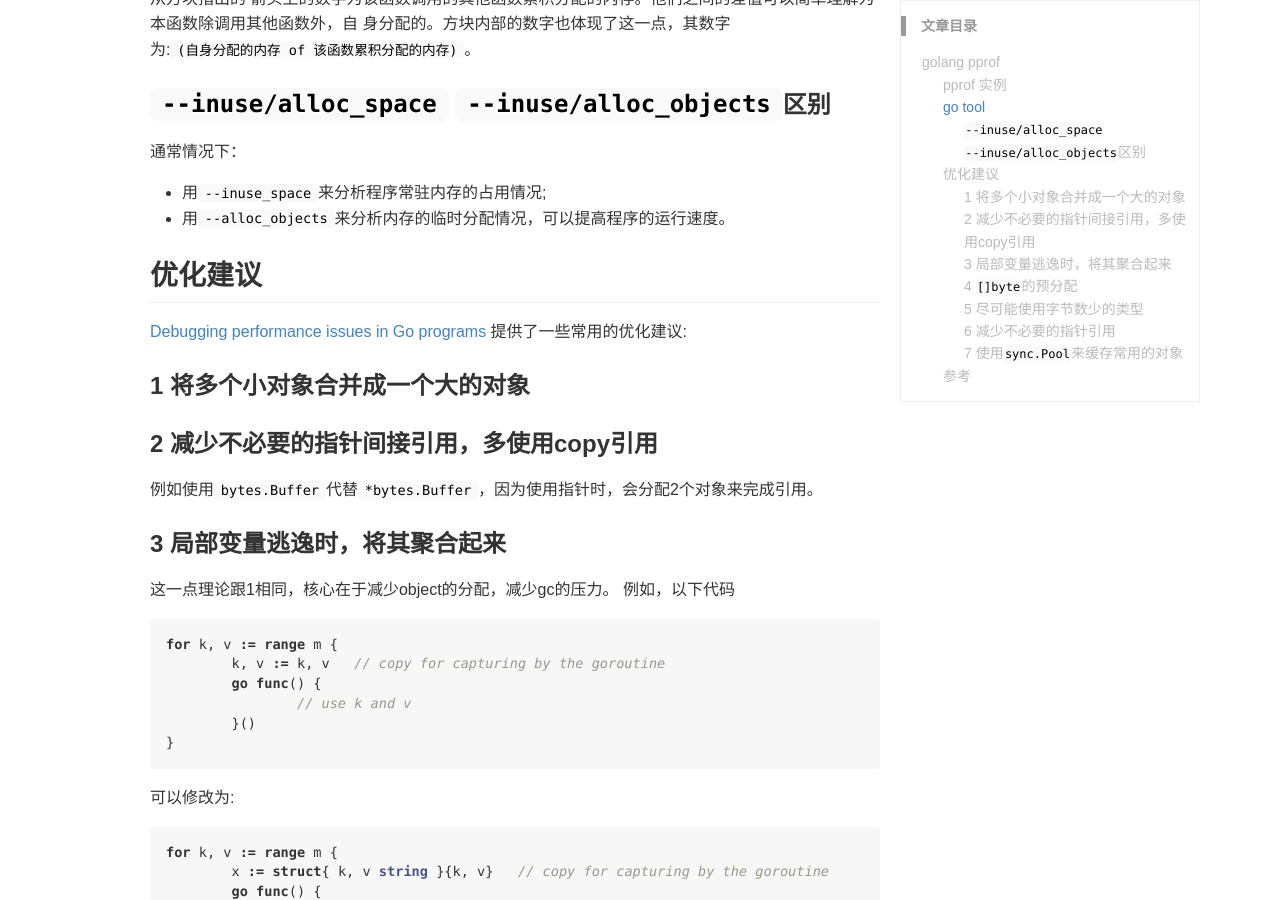
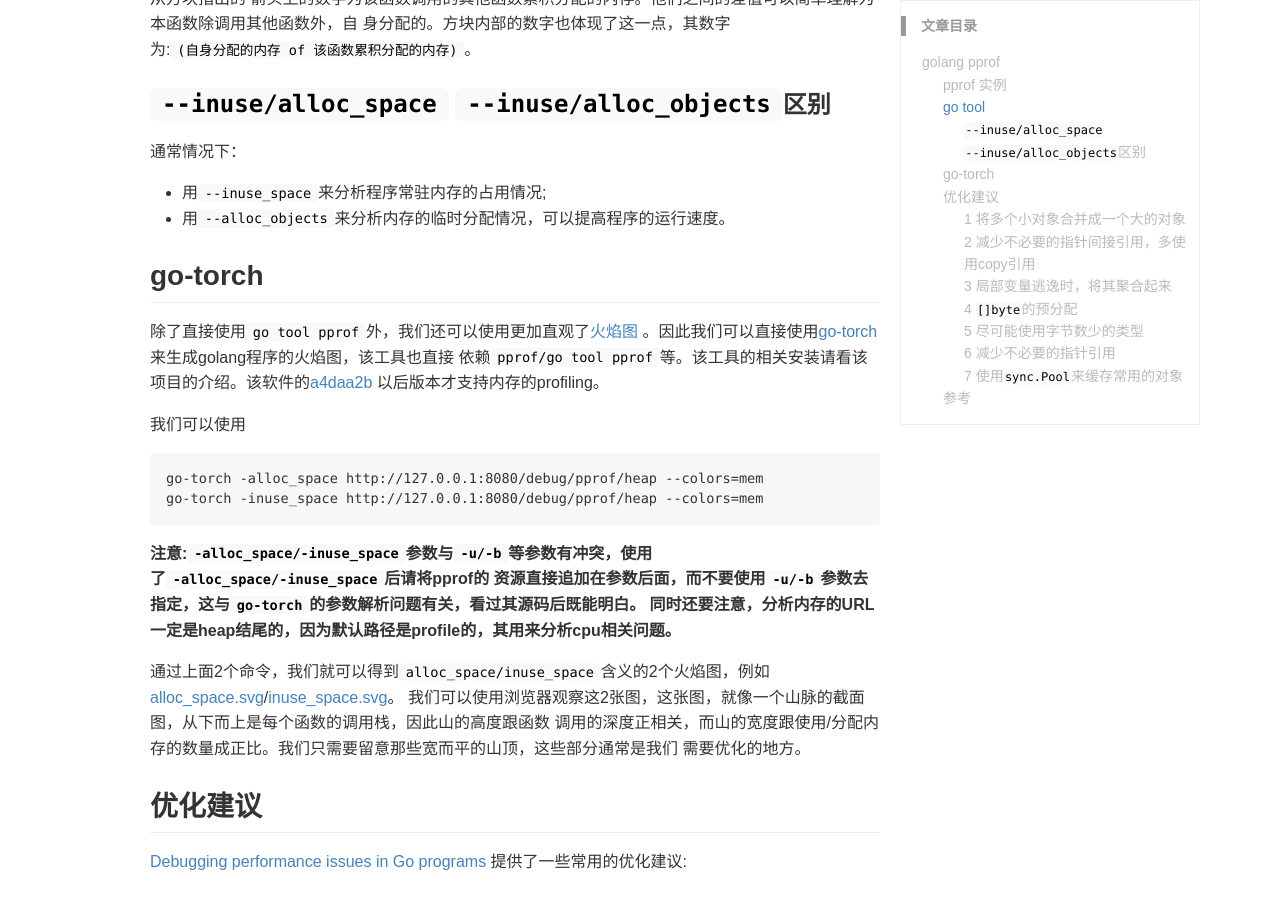
Before and after one commit to lrita/lrita.github.io, a Jekyll site: the page built from _posts/2017-05-26-golang-memory-pprof.md, in a window 1280 px wide and 900 px high, scrolled down 4813 px. Built offline with Jekyll 4.4.1, drawn with Linux system fonts in a browser that asks for light colours.

Commit message:
update golang-memory-pprof

````diff
--- a/_posts/2017-05-26-golang-memory-pprof.md
+++ b/_posts/2017-05-26-golang-memory-pprof.md
@@ -214,6 +214,27 @@ Showing top 20 nodes out of 106 (cum >= 122316.23MB)
 * 用`--inuse_space`来分析程序常驻内存的占用情况;
 * 用`--alloc_objects`来分析内存的临时分配情况，可以提高程序的运行速度。
 
+## go-torch
+除了直接使用`go tool pprof`外，我们还可以使用更加直观了[火焰图](http://www.brendangregg.com/FlameGraphs/memoryflamegraphs.html)
+。因此我们可以直接使用[go-torch](https://github.com/uber/go-torch)来生成golang程序的火焰图，该工具也直接
+依赖`pprof/go tool pprof`等。该工具的相关安装请看该项目的介绍。该软件的[a4daa2b](https://github.com/uber/go-torch/tree/a4daa2b9d2816627365ca5a4e8cfcd5186ac3659)
+以后版本才支持内存的profiling。
+
+我们可以使用
+```
+go-torch -alloc_space http://127.0.0.1:8080/debug/pprof/heap --colors=mem
+go-torch -inuse_space http://127.0.0.1:8080/debug/pprof/heap --colors=mem
+```
+
+__注意:`-alloc_space/-inuse_space`参数与`-u/-b`等参数有冲突，使用了`-alloc_space/-inuse_space`后请将pprof的
+资源直接追加在参数后面，而不要使用`-u/-b`参数去指定，这与`go-torch`的参数解析问题有关，看过其源码后既能明白。
+同时还要注意，分析内存的URL一定是heap结尾的，因为默认路径是profile的，其用来分析cpu相关问题。__
+
+通过上面2个命令，我们就可以得到`alloc_space/inuse_space`含义的2个火焰图，例如 [alloc_space.svg](/images/posts/tools/alloc_space.svg)/[inuse_space.svg](/images/posts/tools/inuse_space.svg)。
+我们可以使用浏览器观察这2张图，这张图，就像一个山脉的截面图，从下而上是每个函数的调用栈，因此山的高度跟函数
+调用的深度正相关，而山的宽度跟使用/分配内存的数量成正比。我们只需要留意那些宽而平的山顶，这些部分通常是我们
+需要优化的地方。
+
 ## 优化建议
 [Debugging performance issues in Go programs](https://software.intel.com/en-us/blogs/2014/05/10/debugging-performance-issues-in-go-programs)
 提供了一些常用的优化建议:
````
Also changed, not shown: images/posts/tools/alloc_space.svg (added), images/posts/tools/inuse_space.svg (added).
